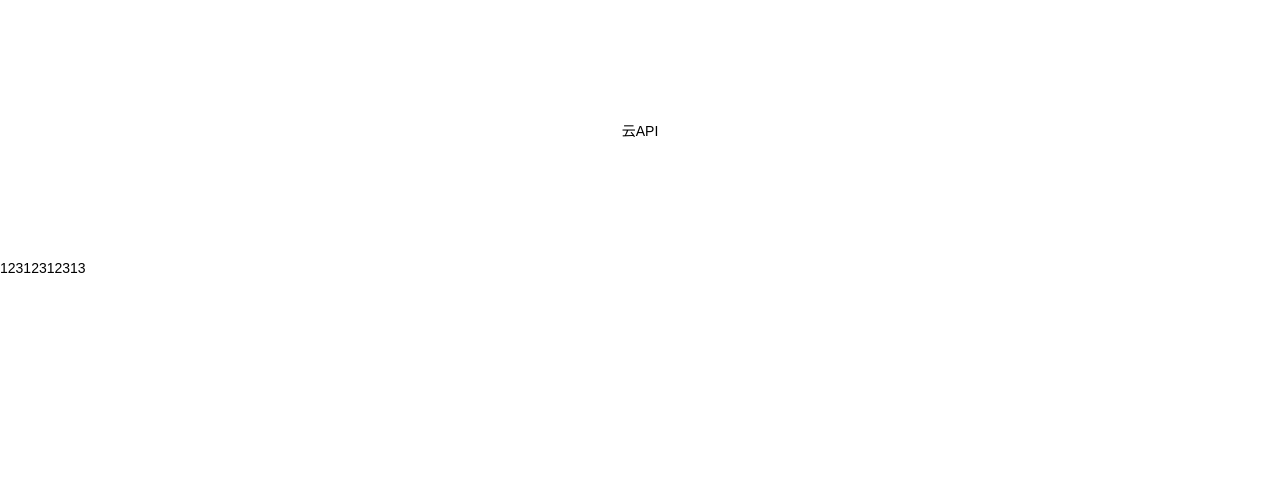
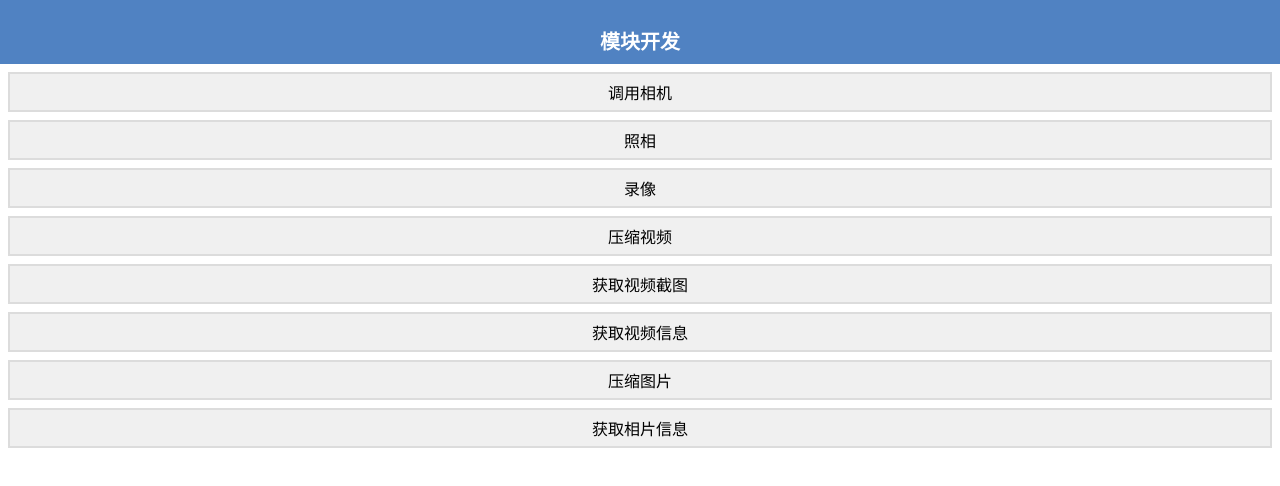
Before and after one commit to ximenque/test2, a plain HTML site: page html/frame0.html in a window 1280 px wide. Drawn offline with Linux system fonts and the light colour scheme.

Commit message:
app info
git-svn-id: svn://svn5.apicloud.com/A6059225686297/test1@4 0e1a2743-8d03-4e5a-a60c-7e26af42b145

```diff
--- a/html/frame0.html
+++ b/html/frame0.html
@@ -1,18 +1,188 @@
 <!DOCTYPE html>
 <html>
 <head>
-    <meta charset="UTF-8">
-    <meta name="viewport" content="maximum-scale=1.0,minimum-scale=1.0,user-scalable=0,width=device-width,initial-scale=1.0"/>
-    <meta name="format-detection" content="telephone=no,email=no,date=no,address=no">
-    <title>云API</title>
-    <link rel="stylesheet" type="text/css" href="../css/api.css"/>
-    <link rel="stylesheet" type="text/css" href="../css/style.css"/>
-    <style>
-        .empty{ text-align: center; padding: 120px 0; }
-    </style>
+<title>Module Develop</title>
+<meta charset="utf-8">
+<meta name="viewport" content="maximum-scale=1.0,minimum-scale=1.0,user-scalable=0,width=device-width,initial-scale=1.0"/>
+<style type="text/css">
+	html,body{
+		height: 100%
+	}
+	body{
+		background-color: #fff;
+	    margin: 0;
+	}
+	#wrap{
+	    height: 100%;
+	    position: relative;
+	}
+	#header{
+		padding-top: 20px;
+		background-color: #5082c2;
+		height: 44px;
+	    position: relative;
+	}
+	#header h1{
+	    font-size: 20px;
+	    height: 44px;
+	    line-height: 44px;
+	    margin: 0em;
+	    color: #fff;
+		margin-left: 100px;
+		margin-right: 100px;
+		text-align: center;
+	}
+    #main{
+        display: block;
+    }
+    a.button{
+        display: -webkit-box;
+        -webkit-box-pack: center;
+        -webkit-box-align: center;
+        height: 36px;
+        margin: 8px;
+        background-color: rgba(240,240,240,1.0);
+        border-color: rgba(220,220,220,1.0);
+        border-width: 2px;
+        border-style: solid;
+	}
+    a.active{
+        background-color: rgba(240,240,240,0.6);
+	}
+</style>
 </head>
 <body>
-    <div class="empty">云API</div>
-    12312312313
+	<div id="wrap">
+	    <header id="header">
+	    	<h1 id="title">模块开发</h1>
+	    </header>
+	    <div id="main">
+            <a class="button" tapmode="active" onclick="takePictureAndVideoClick()">调用相机</a>
+             <a class="button" tapmode="active" onclick="takePicture()">照相</a>
+             <a class="button" tapmode="active" onclick="takeVideo()">录像</a>
+             <a class="button" tapmode="active" onclick="compressVideo()">压缩视频</a>
+
+             <a class="button" tapmode="active" onclick="captureScreen()">获取视频截图</a>
+             <a class="button" tapmode="active" onclick="getVideoInfo()">获取视频信息</a>
+             <a class="button" tapmode="active" onclick="compressImg()">压缩图片</a>
+             <a class="button" tapmode="active" onclick="getImageInfo()">获取相片信息</a>
+             </p>
+        </div>
+    </div>
 </body>
+<script>
+
+function takePicture() {
+        var camera = api.require('zxycamera');
+        camera.takePictureClick({
+         albumName:'lll'
+        },function(ret,err){
+                          alert(JSON.stringify(ret.image.imagePath));
+                                 alert(JSON.stringify(ret));
+
+                                imgPath = ret.image.imagePath;
+                           });
+}
+
+
+function takeVideo(){
+var camera = api.require('zxycamera');
+camera.takeVideoClick({
+                 voideLength:'20',
+                 albumName:'ccc'
+                 },function(ret,err){
+                 alert(JSON.stringify(ret));
+                      videoPath = ret.video.videoPath;
+                 });
+
+}
+function takePictureAndVideoClick() {
+    var camera = api.require('zxycamera');
+    camera.takePictureAndVideoClick({
+        albumName:'ccc',
+        voideLength:'20'
+
+
+    },function(ret, err){
+           alert(JSON.stringify(ret));
+
+                                    if(ret.video == ''){
+                                      imgPath = ret.image.imagePath;
+                                    }else{
+                                    imgPath = ret.image.imagePath;
+                                    videoPath = ret.video.videoPath;
+                                    }
+
+
+    });
+}
+
+
+function compressVideo() {
+    var demo = api.require('zxycamera');
+    demo.compressVideo({
+                       directories:videoPath,
+                       format:'mp4',
+                       presetName:1
+                       },function(ret,err){
+
+                       alert(JSON.stringify(ret));
+                       videoComperssPath = ret.compressPath;
+                       });
+}
+
+function captureScreen() {
+    var demo = api.require('zxycamera');
+    demo.captureScreen({
+                       path:videoPath,
+                       startTime:0
+                       },function(ret,err){
+                       alert(JSON.stringify(ret));
+                       captureScreenImgPath = ret.imgPath;
+                       });
+}
+
+function getVideoInfo() {
+    var demo = api.require('zxycamera');
+    demo.getVideoInfo({
+                      path:videoComperssPath
+                      },function(ret,err){
+                      alert(JSON.stringify(ret));
+                      });
+}
+
+function getImageInfo(){
+
+  var demo = api.require('zxycamera');
+  demo.getImageInfo({
+                    path:imgComperssPath
+
+                    },function(ret,err){
+                    alert(JSON.stringify(ret));
+                    });
+}
+
+function compressImg(){
+    var demo = api.require('zxycamera');
+    demo.compressImg({
+                       path:imgPath,
+                       compressionQuality:1
+                      },function(ret,err){
+                      alert(JSON.stringify(ret));
+                      imgComperssPath = ret.compressPath;
+                      });
+}
+
+function apiready() {
+
+    var videoPath;
+
+    var videoComperssPath;
+
+    var imgPath;
+
+    var captureScreenImgPath;
+    var imgComperssPath;
+}
+</script>
 </html>
```
Also changed, not shown: index.html (+1 -1 lines).
